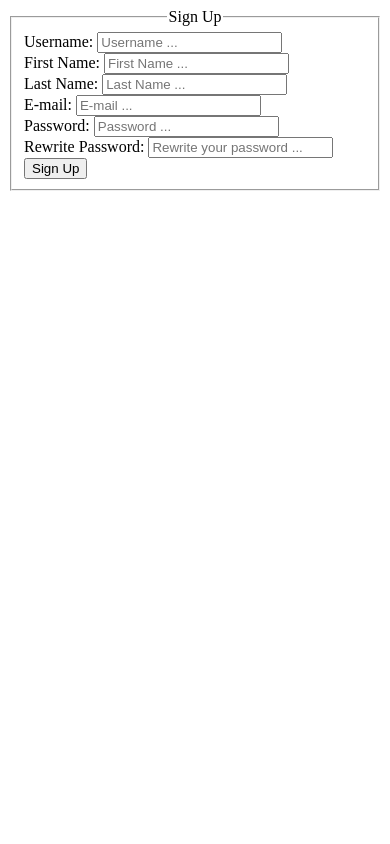
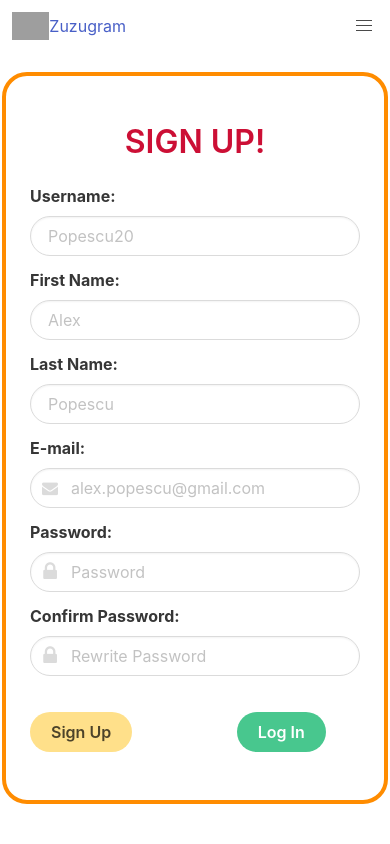
Before and after one commit to MariusGhiniei/web-project-1, a PHP site: page /index-signup.php in a window 390 px wide. Run offline with PHP 8.4, Linux system fonts and the light colour scheme; grey boxes are pictures that could not be loaded.

Commit message:
login UI + responsive - idk why i am on footer

```diff
--- a/auth/signup-page/index-signup.php
+++ b/auth/signup-page/index-signup.php
@@ -5,33 +5,117 @@
     <meta http-equiv="X-UA-Compatible" content="IE=edge">
     <meta name="viewport" content="width=device-width, initial-scale=1.0">
     <title>Zuzu</title>
+
+    <!-- Bulma import -->
+    <link rel="stylesheet" href="https://cdn.jsdelivr.net/npm/bulma@0.9.3/css/bulma.min.css">
+
+    <!-- Font Awesome Icons Import -->
+    <link rel="stylesheet" href="https://maxcdn.bootstrapcdn.com/font-awesome/4.7.0/css/font-awesome.min.css">
+
+    <!-- Css import -->
+    <link rel= "stylesheet" href= "../signup-page/style/signup.css">
+    <link rel="stylesheet" href="../../header/style/header.css">
+
+    <!-- icon -->
+    <link rel="icon" href ="../../header/assets/cat.png">
 </head>
 <body>
-    <form action="php/signup.php" method="post">
-        <fieldset>
-            <legend style="text-align: center;">Sign Up</legend>
-            <label>Username: </label>
-            <input type="text" name="username" placeholder="Username ...">
-            <br>
-            <label >First Name: </label>
-            <input type="text" name="firstName" placeholder="First Name ...">
-            <br>
-            <label>Last Name: </label>
-            <input type="text" name = "lastName" placeholder="Last Name ...">
-            <br>
-            <label>E-mail: </label>
-            <input type="text" name="email" placeholder="E-mail ...">
-            <br>
-            <label>Password: </label>
-            <input type="password" name="password" placeholder="Password ...">
-            <br>
-            <label>Rewrite Password: </label>
-            <input type="password" name="rePassword" placeholder="Rewrite your password ...">
-            <br>
-            <button type="submit" name="submit"> Sign Up</button>
-        </fieldset>
-        <?php require_once 'php/validation.php'; ?>
-    </form>
 
+    <nav class="navbar is-fixed-top" role="navigation" aria-label="main navigation">
+        <div class="navbar-brand">
+            <a class="navbar-item" href="../../index-home-page.html">
+                <img src="../../header/assets/cat.png">
+                <span class ="logo" > Zuzugram </span>
+            </a>
+
+            <a role="button" class="navbar-burger" aria-label="menu" aria-expanded="false" data-target="navbar-menu">
+                <span aria-hidden="true"></span>
+                <span aria-hidden="true"></span>
+                <span aria-hidden="true"></span>
+            </a>
+        </div>
+
+        <div id="navbar-menu" class="navbar-menu">
+            <div class="navbar-end">
+                <div class="navbar-item">
+                    <div class="buttons">
+                        <a class="button is-light">
+                            <strong>Log in</strong>
+                        </a>
+                    </div>
+                </div>
+            </div>
+        </div>
+    </nav>
+
+    <br> <br> <br>
+    <section class="section form-border">
+        <form action="php/signup.php" method="post" class="is-rounded">
+
+        <h1 class="title is-3 has-text-centered has-text-weight-semibold has-text-danger-dark">SIGN UP!</h1>
+
+            <div class="field">
+                <label class="label"> Username: </label>
+                <div class="control">
+                    <input type="text" name = "username"
+                    class="input-reset-size input is-rounded" placeholder="Popescu20" >
+                </div>
+            </div>
+
+            <div class="field">
+                <label class="label"> First Name: </label>
+                <div class="control">
+                    <input type="text" name="firstName"
+                    class="input-reset-size input is-rounded" placeholder="Alex" >
+                </div>
+            </div>
+
+            <div class="field">
+                <label class="label"> Last Name: </label>
+                <div class="control">
+                    <input type="text" name = "lastName"
+                    class="input-reset-size input is-rounded" placeholder="Popescu" >
+                </div>
+            </div>
+
+             <div class="field">
+                <label class="label"> E-mail: </label>
+                <p class="control has-icons-left has-icons-right">
+                    <input type="email" name="email"
+                    class="input-reset-size input is-rounded" placeholder="alex.popescu@gmail.com" >
+                    <span class="icon is-small is-left">
+                        <i class=" fa fa-envelope"></i>
+                    </span>
+                </p>
+            </div>
+
+            <div class="field">
+            <label class="label"> Password: </label>
+                <p class="control has-icons-left">
+                <input type="password" name="password"
+                class="input-reset-size input is-rounded" placeholder="Password" >
+                <span class="icon is-large is-left">
+                    <i class=" fa fa-lock fa-lg"></i>
+                </span>
+                </p>
+            </div>
+
+            <div class="field">
+                <label class="label"> Confirm Password: </label>
+                <p class="control has-icons-left">
+                <input type="password" name="rePassword"
+                class="input-reset-size input is-rounded" placeholder="Rewrite Password" >
+                <span class="icon is-large is-left">
+                    <i class=" fa fa-lock fa-lg"></i>
+                </span>
+                </p>
+            </div>
+                <br>
+            <button class="button is-warning is-rounded has-text-weight-semibold"type="submit" name="submit"> Sign Up</button>
+            <button class="align-right button is-success is-rounded has-text-weight-semibold " name = "login">Log In</button>
+            <?php require_once 'php/validation.php'; ?>
+
+        </form>
+    </section>
 </body>
 </html>
--- a/auth/signup-page/style/signup.css
+++ b/auth/signup-page/style/signup.css
@@ -0,0 +1,17 @@
+.form-align{
+    display: flex;
+    text-align: left;
+    align-items: center;
+    justify-content: center;
+}
+
+.form-border{
+    border: 4px solid darkorange;
+    border-radius:25px;
+    max-width:max-content;
+    margin: 0 auto;
+}
+
+.align-right{
+    margin-left:100px;
+}
--- a/header/php/header-no-login.php
+++ b/header/php/header-no-login.php
@@ -48,7 +48,7 @@
                     </div>
                 </div>
             </div>
-</div>
+        </div>
     </nav>
 
     <script src="../js/header.js"></script>
```
